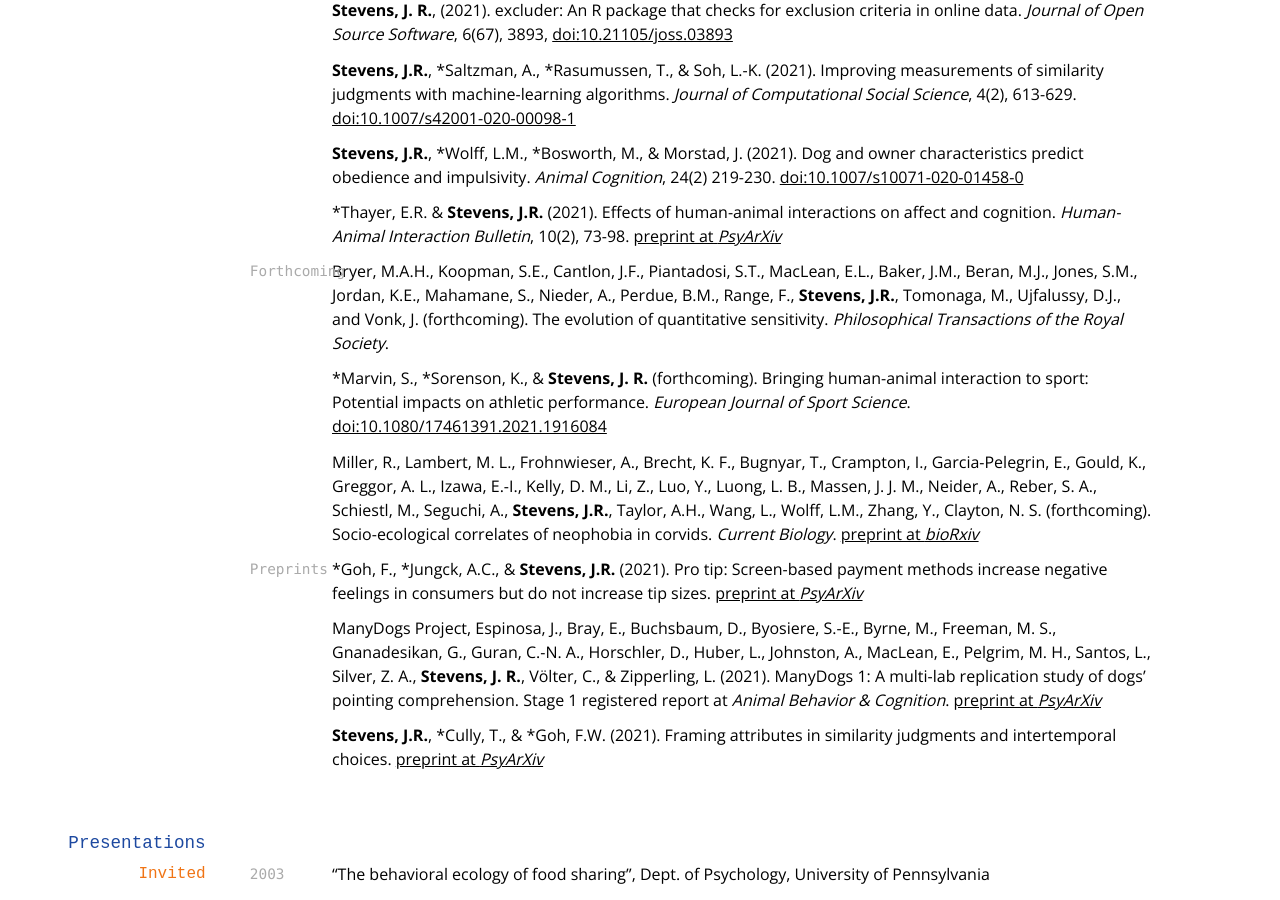
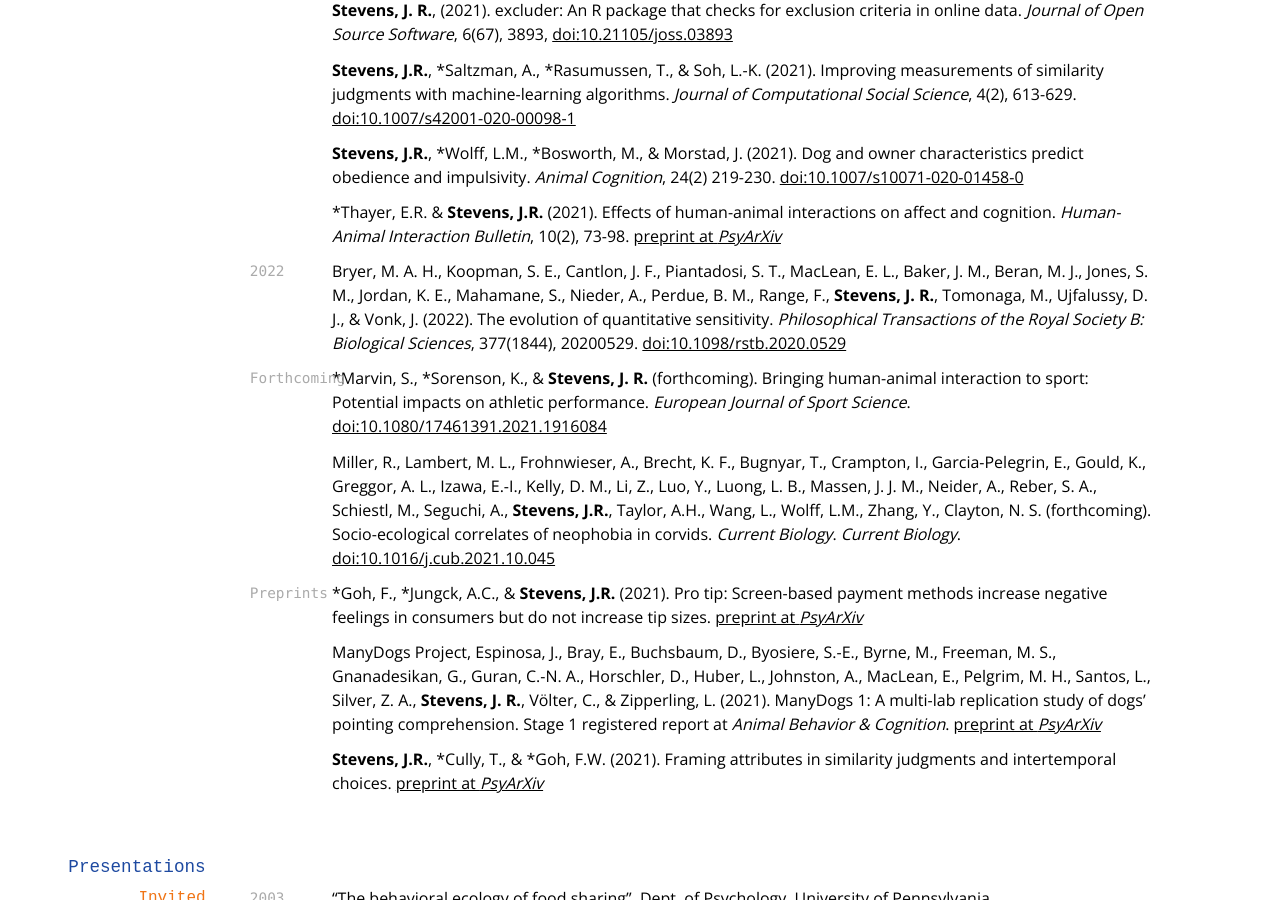
Before and after one commit to JeffreyRStevens/cv, a Jekyll site: the page built from index.md, in a window 1280 px wide and 900 px high, scrolled down 6598 px. Built offline with Jekyll 4.4.1, drawn with Linux system fonts in a browser that asks for light colours; nearby versions of some CDN libraries; some web fonts are replaced.

Commit message:
Add evolution of quantification paper

```diff
--- a/index.md
+++ b/index.md
@@ -265,12 +265,14 @@ Schutte, A., Torquati, J., & **Stevens, J.R.** (2021). Introduction. In: A. Schu
 
 \*Thayer, E.R. & **Stevens, J.R.** (2021). Effects of human-animal interactions on affect and cognition. *Human-Animal Interaction Bulletin*, 10(2), 73-98. [preprint at *PsyArXiv*](https://doi.org/10.31234/osf.io/7v5nq)
 
+`2022`
+Bryer, M. A. H., Koopman, S. E., Cantlon, J. F., Piantadosi, S. T., MacLean, E. L., Baker, J. M., Beran, M. J., Jones, S. M., Jordan, K. E., Mahamane, S., Nieder, A., Perdue, B. M., Range, F., **Stevens, J. R.**, Tomonaga, M., Ujfalussy, D. J., & Vonk, J. (2022). The evolution of quantitative sensitivity. *Philosophical Transactions of the Royal Society B: Biological Sciences*, 377(1844), 20200529. [doi:10.1098/rstb.2020.0529](https://doi.org/10.1098/rstb.2020.0529)
+
+
 `Forthcoming`
-Bryer, M.A.H., Koopman, S.E., Cantlon, J.F., Piantadosi, S.T., MacLean, E.L., Baker, J.M., Beran, M.J., Jones, S.M., Jordan, K.E., Mahamane, S., Nieder, A., Perdue, B.M., Range, F., **Stevens, J.R.**, Tomonaga, M., Ujfalussy, D.J., and Vonk, J. (forthcoming). The evolution of quantitative sensitivity. *Philosophical Transactions of the Royal Society*.
-
 \*Marvin, S., \*Sorenson, K., & **Stevens, J. R.** (forthcoming). Bringing human-animal interaction to sport: Potential impacts on athletic performance. *European Journal of Sport Science*. [doi:10.1080/17461391.2021.1916084](https://doi.org/10.1080/17461391.2021.1916084)
 
-Miller, R., Lambert, M. L., Frohnwieser, A., Brecht, K. F., Bugnyar, T., Crampton, I., Garcia-Pelegrin, E., Gould, K., Greggor, A. L., Izawa, E.-I., Kelly, D. M., Li, Z., Luo, Y., Luong, L. B., Massen, J. J. M., Neider, A., Reber, S. A., Schiestl, M., Seguchi, A., **Stevens, J.R.**, Taylor, A.H., Wang, L.,  Wolff, L.M.,  Zhang, Y., Clayton, N. S. (forthcoming). Socio-ecological correlates of neophobia in corvids. *Current Biology*. [preprint at *bioRxiv*](https://doi.org/10.1101/2021.07.27.453788)
+Miller, R., Lambert, M. L., Frohnwieser, A., Brecht, K. F., Bugnyar, T., Crampton, I., Garcia-Pelegrin, E., Gould, K., Greggor, A. L., Izawa, E.-I., Kelly, D. M., Li, Z., Luo, Y., Luong, L. B., Massen, J. J. M., Neider, A., Reber, S. A., Schiestl, M., Seguchi, A., **Stevens, J.R.**, Taylor, A.H., Wang, L.,  Wolff, L.M.,  Zhang, Y., Clayton, N. S. (forthcoming). Socio-ecological correlates of neophobia in corvids. *Current Biology*. *Current Biology*. [doi:10.1016/j.cub.2021.10.045](https://doi.org/10.1016/j.cub.2021.10.045)
 
 `Preprints`
 \*Goh, F., \*Jungck, A.C., & **Stevens, J.R.** (2021). Pro tip: Screen-based payment methods increase negative feelings in consumers but do not increase tip sizes. [preprint at *PsyArXiv*](https://doi.org/10.31234/osf.io/yfne8)
```
Also changed, not shown: cv.md (+5 -3 lines), 1 other file.
